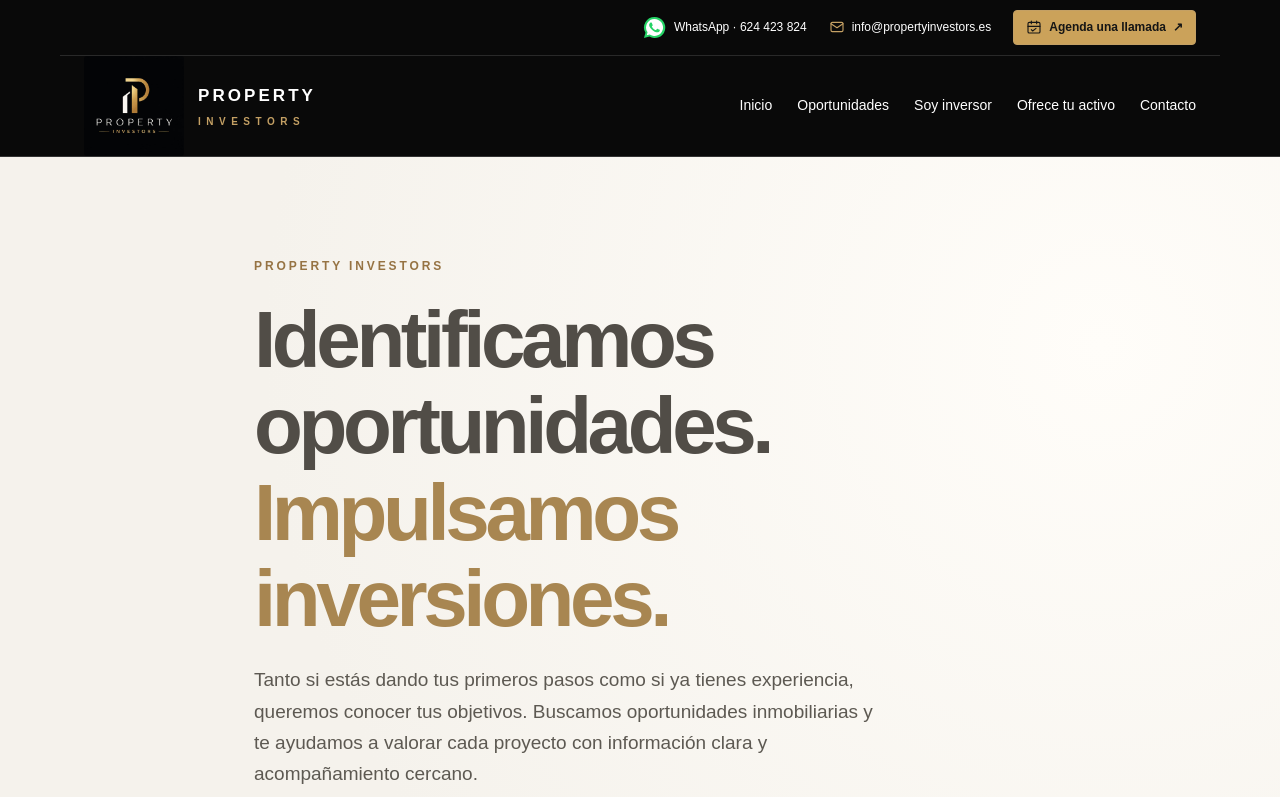
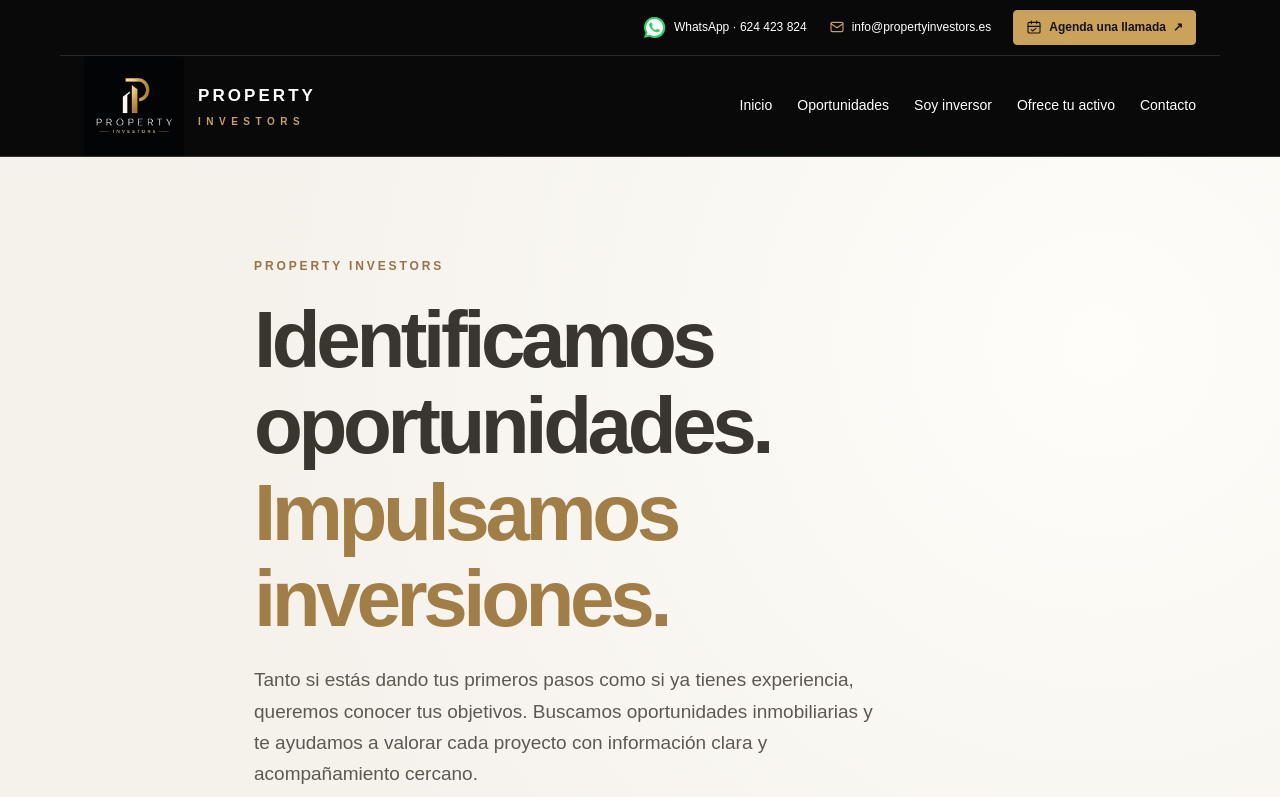
Before and after one commit to propertyinvestors42/property-investors-web, a Next.js app: page / in a window 1280 px wide. Shown: the top 797 px of the page. Built offline with nearby package versions, Linux system fonts and the light colour scheme.

Commit message:
Set hero headline to balanced mid-tone charcoal and gold

```diff
--- a/src/app/globals.css
+++ b/src/app/globals.css
@@ -268,3 +268,7 @@ body{background:#faf9f6;color:var(--ink)}
 /* Softer homepage headline, retaining contrast on warm background */
 .hero h1{color:#514d47}
 .hero h1 .gold{color:#a88651}
+
+/* Balanced midpoint between original dark and softened headline */
+.hero h1{color:#393630}
+.hero h1 .gold{color:#a17e46}
```
